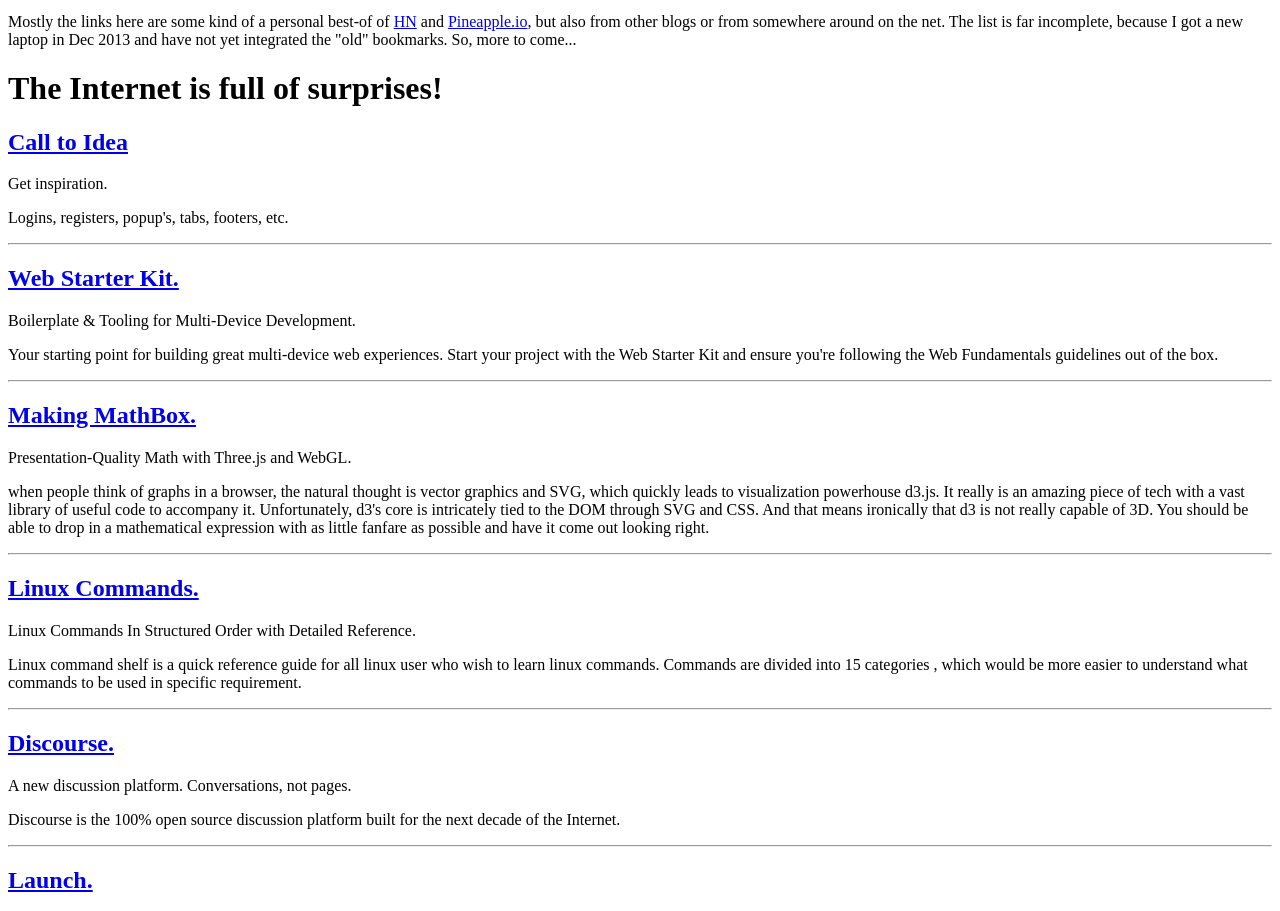
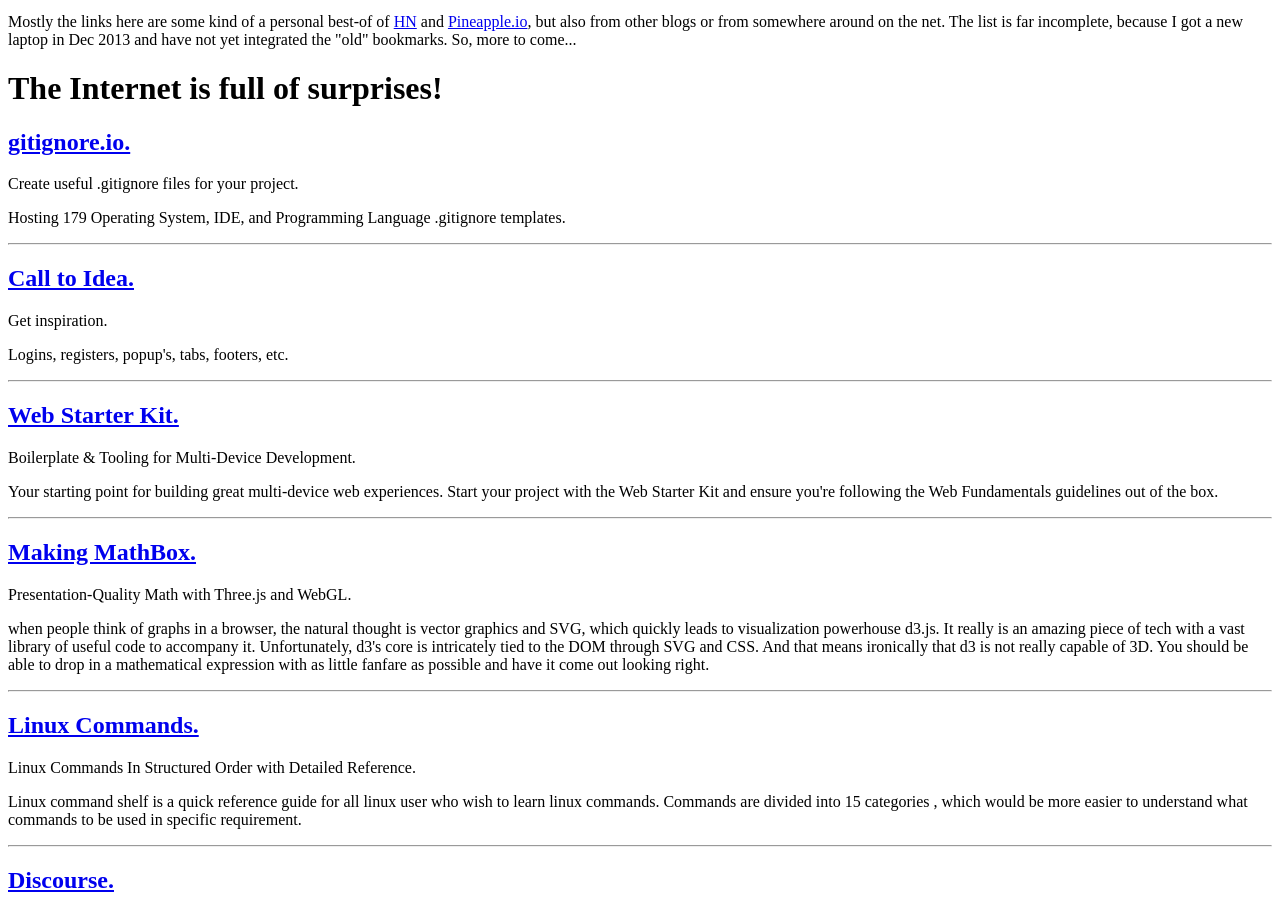
Before and after one commit to tomw1808/blogsi, a plain HTML site: page scripts/modules/tomo/coolstuff.html in a window 1280 px wide. Shown: the part 1284-2195 px from the top of the page. Drawn offline with Linux system fonts and the light colour scheme; files whose address does not match are found by name.

Commit message:
new link: gitignore.io

```diff
--- a/scripts/modules/tomo/coolstuff.html
+++ b/scripts/modules/tomo/coolstuff.html
@@ -59,8 +59,27 @@
 
                 <!-- Starting a Block! -->
                 <h2 class="headliner">
+                    <a href="http://www.gitignore.io/" target="_blank">
+                        gitignore.io.
+                    </a>
+                </h2>
+
+                <p class="lead">Create useful .gitignore files for your project.</p>
+
+                <p>
+
+                    Hosting 179 Operating System, IDE, and Programming Language .gitignore templates.
+
+                </p>
+                <hr />
+                <!-- Block ended -->
+
+
+
+                <!-- Starting a Block! -->
+                <h2 class="headliner">
                     <a href="http://www.calltoidea.com/index.php" target="_blank">
-                        Call to Idea
+                        Call to Idea.
                     </a>
                 </h2>
 
```
